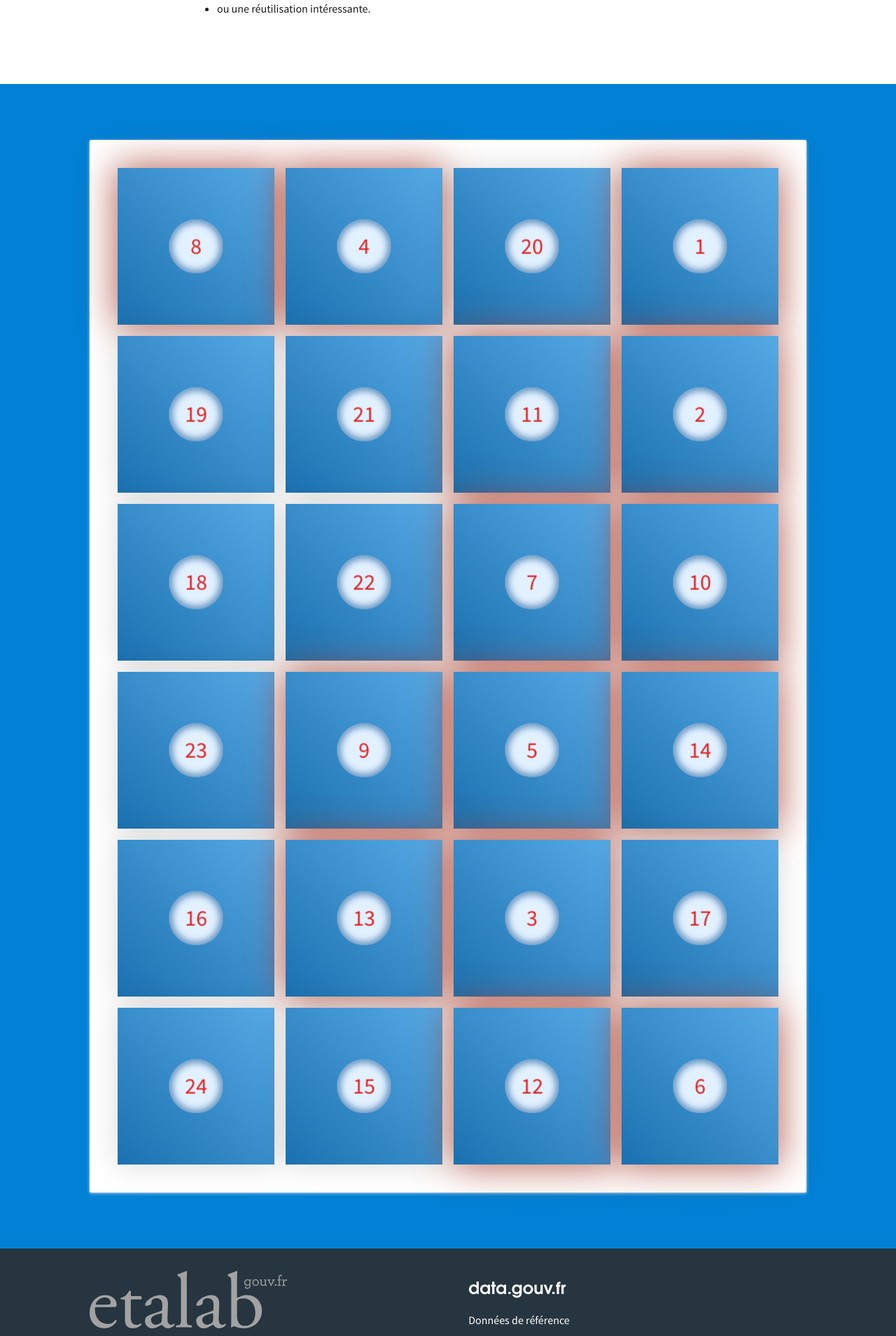
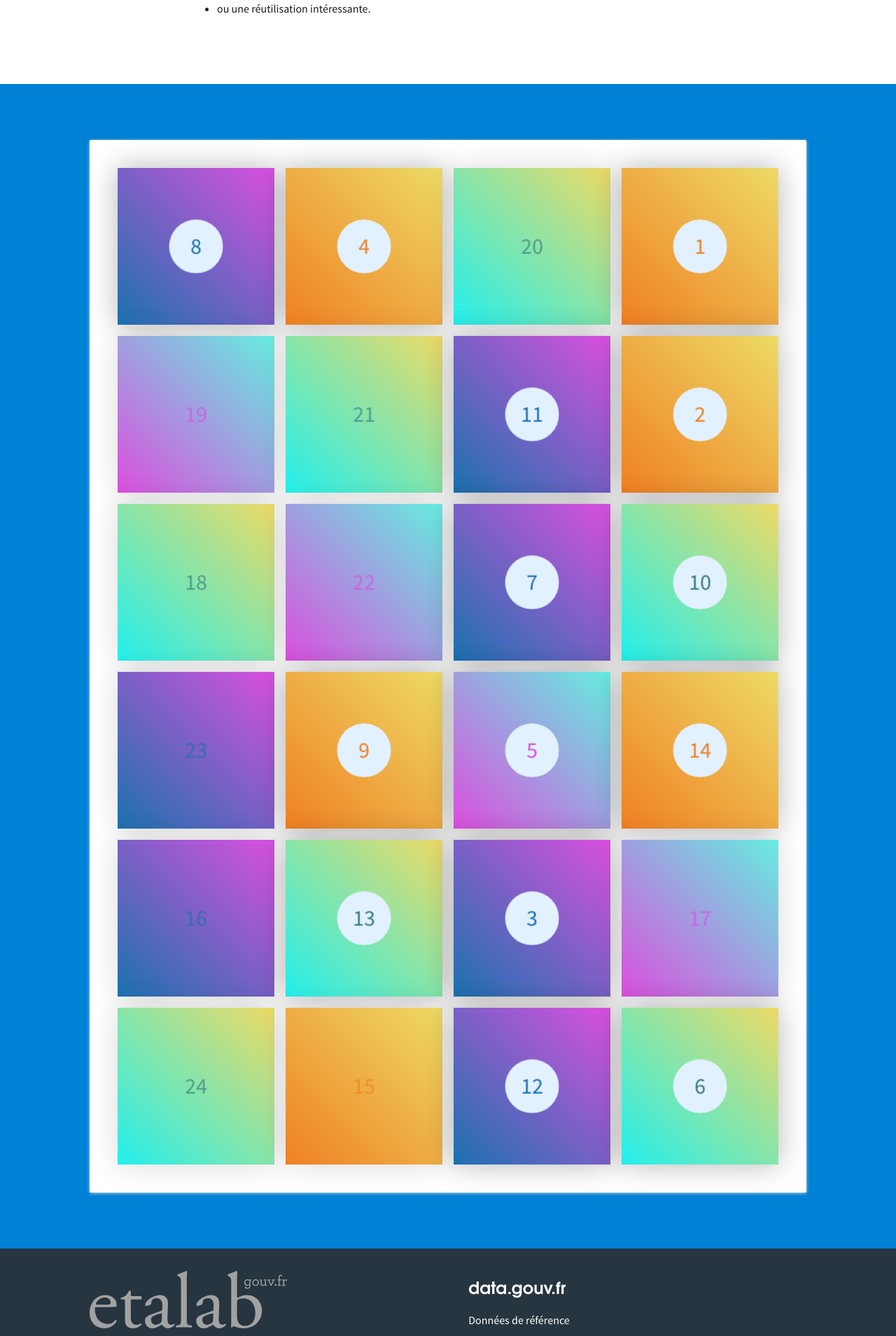
Before and after one commit to etalab/calendrier-lavent, a Jekyll site: the page built from index.md, in a window 1280 px wide. Shown: the part 683-2592 px from the top of the page at 70% size. Built offline with Jekyll 4.4.1, drawn with Linux system fonts in a browser that asks for light colours; comment, search, counter and statistics services are not loaded.

Commit message:
Add colors

```diff
--- a/assets/main.scss
+++ b/assets/main.scss
@@ -46,7 +46,6 @@
 }
 .present__pane {
   position: relative;
-  background: linear-gradient(45deg,#1b71af,#55a9e5);
   transform-style: preserve-3d;
   transform-origin: 0;
   perspective: 850px;
@@ -54,6 +53,32 @@
   box-shadow: 0 0 40px 0 rgba(0, 0, 0, .15);
   transition: all 0.2s ease-out;
 }
+
+div.flexbox-row > article .present__pane {
+  background: linear-gradient(45deg,#1b71af,#da50de);
+}
+div.flexbox-row > article .present__date {
+  color: #1b71af;
+}
+div.flexbox-row > article:nth-child(2n) .present__pane {
+  background: linear-gradient(45deg, #ef8023, #edda66);
+}
+div.flexbox-row > article:nth-child(2n) .present__date {
+  color: #ef8023;
+}
+div.flexbox-row > article:nth-child(3n) .present__pane {
+  background: linear-gradient(45deg, #23efed, #edda66);
+}
+div.flexbox-row > article:nth-child(3n) .present__date {
+  color: #357d7d;
+}
+div.flexbox-row > article:nth-child(5n) .present__pane {
+  background: linear-gradient(45deg, #da50de, #66ede1);
+}
+div.flexbox-row > article:nth-child(5n) .present__date {
+  color: #da50de;;
+}
+
 .present__date {
   position: absolute;
   top: 50%;
@@ -64,25 +89,17 @@
   margin: 0;
   font-size: 2em;
   line-height: 2.4em;
-  background: #e2f1ff;
-  color: #e22222;
   border-radius: 50%;
-  box-shadow: inset 0 0 10px 5px #6b98c3;
+  opacity: 0.7;
 }
 
 .present.openable {
   cursor: pointer;
 }
-/* Shine */
-@keyframes glowing {
-  0% { box-shadow: 0 0 -60px 5px #c6432c; }
-  40% { box-shadow: 0 0 60px 5px #c6432c; }
-  60% { box-shadow: 0 0 60px 5px #c6432c; }
-  100% { box-shadow: 0 0 -60px 5px #c6432c; }
-}
 
-.shine {
-  animation: glowing 4000ms infinite;
+.present.openable .present__date {
+  opacity: 1;
+  background: #e2f1ff;
 }
 
 .present.opened,
```
